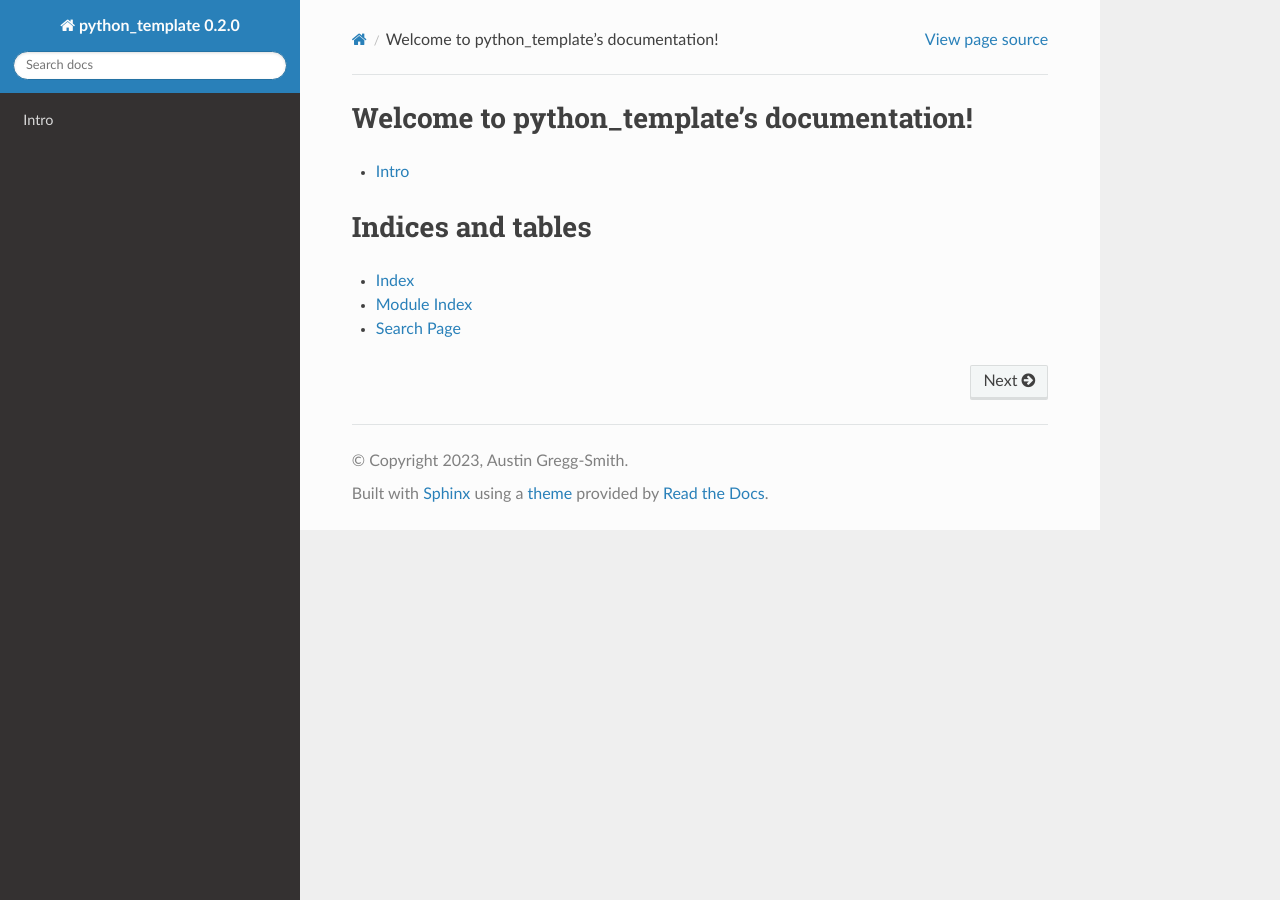
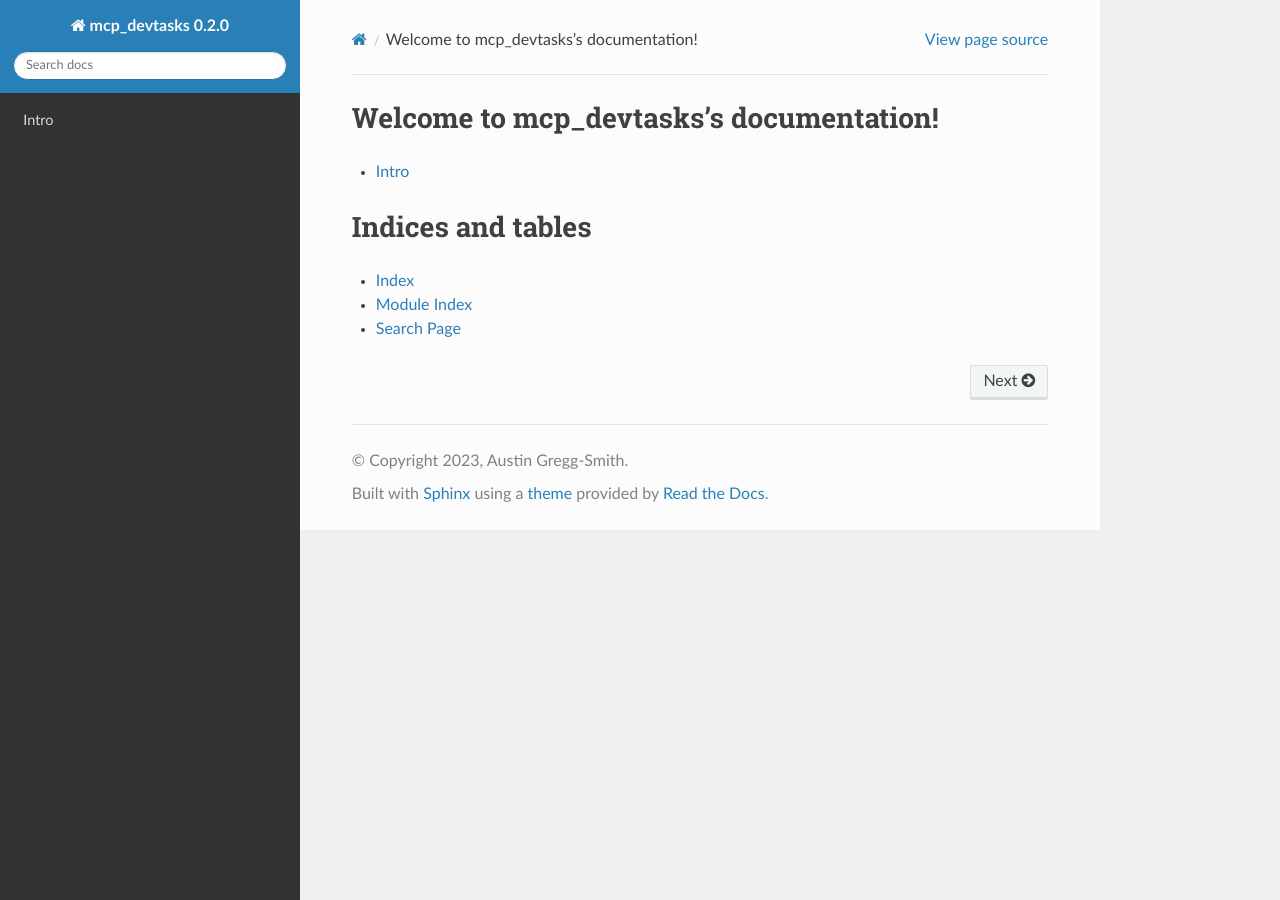
Before and after one commit to blooop/mcp-devtasks, a Sphinx documentation site: the page built from docs/index.rst, in a window 1280 px wide. Built offline with Sphinx 7.4.7 and the Read the Docs theme 3.1.0, drawn with Linux system fonts in a browser that asks for light colours.

Commit message:
rename to devtasks

```diff
--- a/docs/conf.py
+++ b/docs/conf.py
@@ -10,8 +10,8 @@ from importlib import metadata
 
 copyright = "2023, Austin Gregg-Smith"  # pylint:disable=redefined-builtin
 author = "Austin Gregg-Smith"
-release = metadata.version("python_template")
-project = f"python_template {release}"
+release = metadata.version("mcp_devtasks")
+project = f"mcp_devtasks {release}"
 
 
 # -- General configuration ---------------------------------------------------
@@ -29,7 +29,7 @@ exclude_patterns = ["_build", "Thumbs.db", ".DS_Store"]
 html_theme = "sphinx_rtd_theme"
 # html_static_path = ["_static"]
 
-autoapi_dirs = ["../python_template"]
+autoapi_dirs = ["../mcp_devtasks"]
 autoapi_ignore = ["*example_*", "*example*", "*experimental*"]
 
 
--- a/docs/index.rst
+++ b/docs/index.rst
@@ -1,9 +1,9 @@
-.. python_template documentation master file, created by
+.. mcp_devtasks documentation master file, created by
    sphinx-quickstart on Mon Nov 27 15:01:32 2023.
    You can adapt this file completely to your liking, but it should at least
    contain the root `toctree` directive.
 
-Welcome to python_template's documentation!
+Welcome to mcp_devtasks's documentation!
 ===========================================
 
 .. toctree::
```
Also changed, not shown: CHANGELOG.md (+1 -1 lines), README.md (+8 -8 lines), docs/intro.rst (+5 -5 lines), pyproject.toml (+5 -5 lines), mcp_devtasks.deps.yaml (renamed from python_template.deps.yaml), mcp_devtasks/__init__.py (added), 7 other files.
